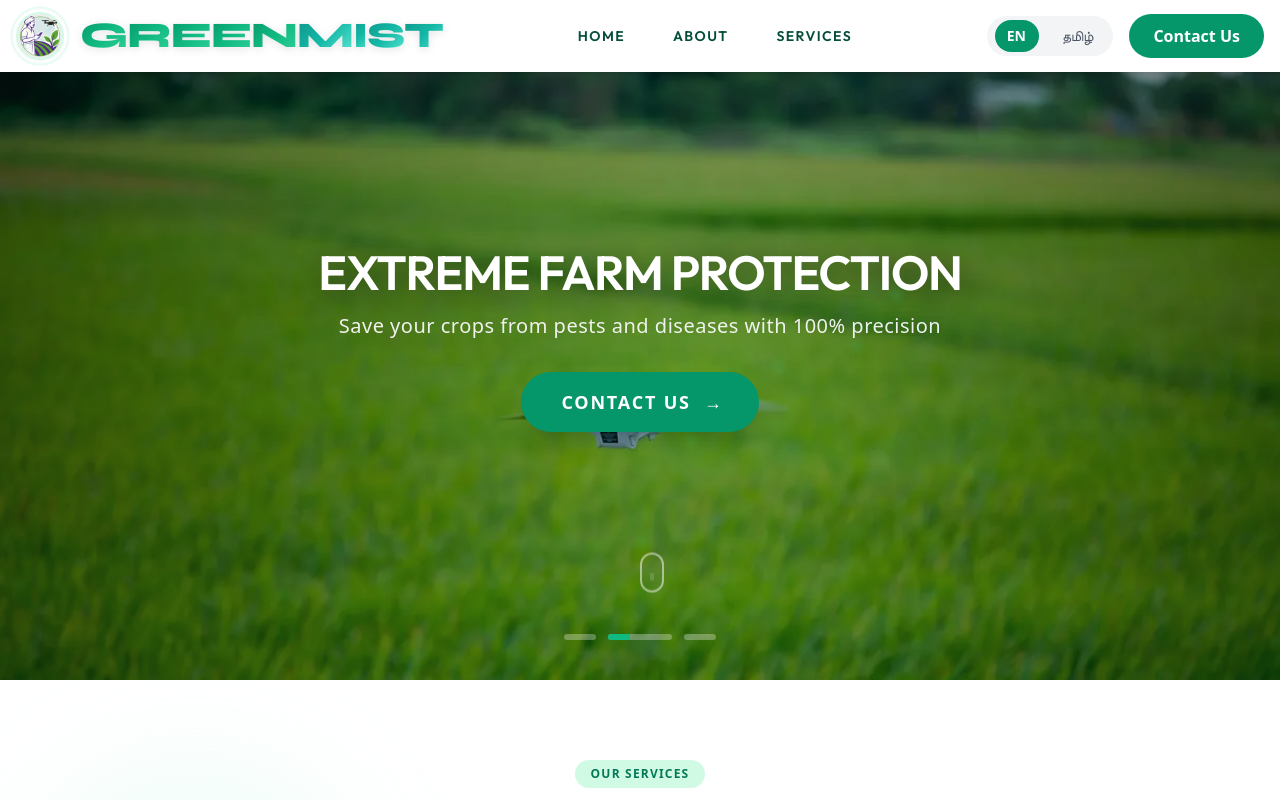
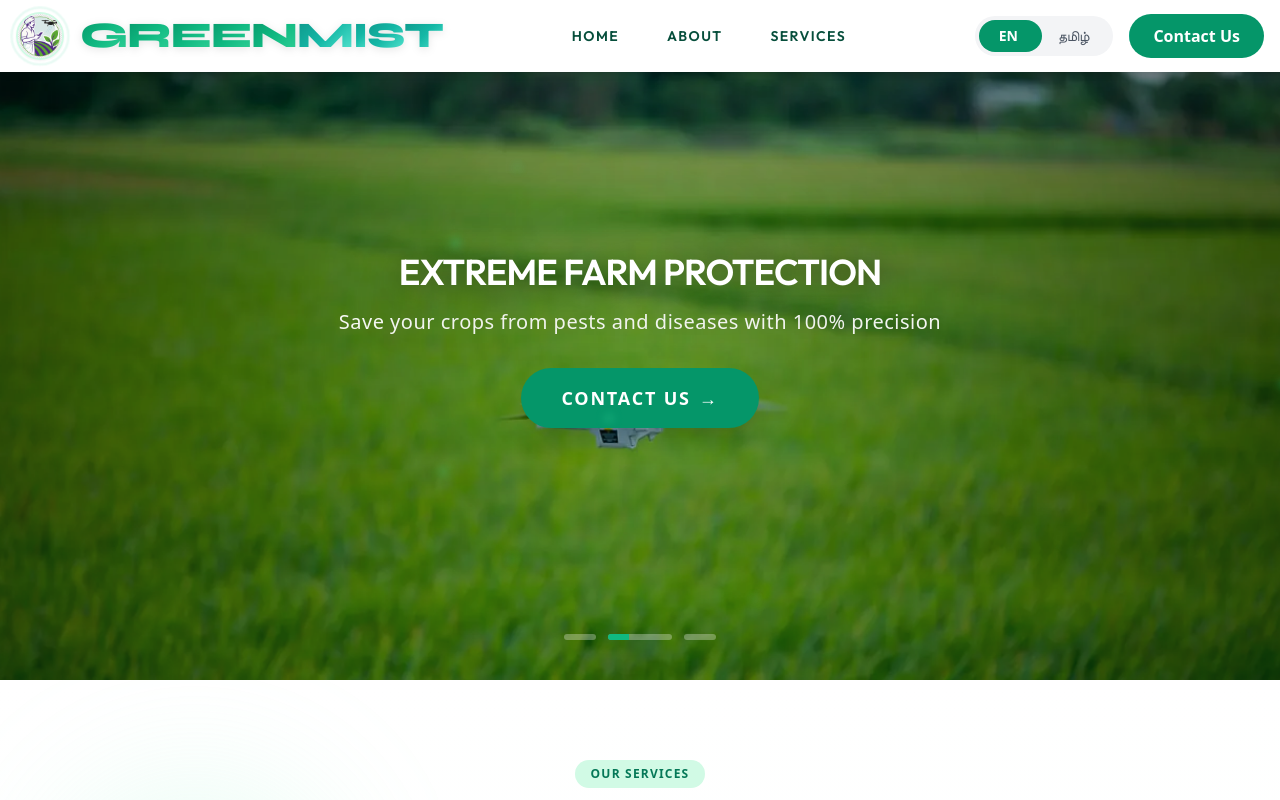
Before and after one commit to SanthoshKumar852002/Green_mist_project, a React (Vite) app: page / in a window 1280 px wide. Shown: the top 800 px of the page. Built offline with nearby package versions, Linux system fonts and the light colour scheme.

Commit message:
Updated ContactSection, HeroSlider, and Navbar

```diff
--- a/src/components/HeroSlider.jsx
+++ b/src/components/HeroSlider.jsx
@@ -1,4 +1,4 @@
-import React, { useEffect, useMemo, useState } from 'react';
+import React, { useEffect, useMemo, useState, useCallback } from 'react';
 import { motion, AnimatePresence } from 'framer-motion';
 import { useTranslation } from '../utils/i18n';
 
@@ -23,8 +23,18 @@ const slides = [
     },
 ];
 
-// Floating particle component
-const FloatingParticle = ({ delay, duration, size, left }) => (
+// Preload images utility
+const preloadImage = (src) => {
+    return new Promise((resolve, reject) => {
+        const img = new Image();
+        img.onload = resolve;
+        img.onerror = reject;
+        img.src = src;
+    });
+};
+
+// Floating particle component - memoized
+const FloatingParticle = React.memo(({ delay, duration, size, left }) => (
     <motion.div
         className="absolute rounded-full bg-emerald-400/30 blur-sm"
         style={{ width: size, height: size, left: `${left}%` }}
@@ -40,47 +50,76 @@ const FloatingParticle = ({ delay, duration, size, left }) => (
             ease: 'linear',
         }}
     />
-);
+));
 
 const HeroSlider = ({ lang }) => {
     const [currentSlide, setCurrentSlide] = useState(0);
     const { t } = useTranslation(lang);
-    const [isLoaded, setIsLoaded] = useState(false);
+    const [imagesLoaded, setImagesLoaded] = useState(false);
+    const [firstImageLoaded, setFirstImageLoaded] = useState(false);
     const [mousePosition, setMousePosition] = useState({ x: 0, y: 0 });
 
     const current = useMemo(() => slides[currentSlide], [currentSlide]);
 
+    // Preload first image immediately, then others
     useEffect(() => {
+        // Load first image with high priority
+        preloadImage(slides[0].image)
+            .then(() => setFirstImageLoaded(true))
+            .catch(() => setFirstImageLoaded(true));
+
+        // Preload remaining images in background
+        const preloadRest = async () => {
+            const promises = slides.slice(1).map(slide => preloadImage(slide.image));
+            await Promise.allSettled(promises);
+            setImagesLoaded(true);
+        };
+
+        // Delay loading other images until first is ready
+        const timer = setTimeout(preloadRest, 100);
+        return () => clearTimeout(timer);
+    }, []);
+
+    useEffect(() => {
+        if (!firstImageLoaded) return;
         const timer = setInterval(() => {
             setCurrentSlide((prev) => (prev + 1) % slides.length);
         }, 5000);
         return () => clearInterval(timer);
-    }, []);
+    }, [firstImageLoaded]);
 
-    // Parallax mouse effect
+    // Throttled parallax mouse effect
     useEffect(() => {
+        let rafId;
         const handleMouseMove = (e) => {
+            if (rafId) return;
+            rafId = requestAnimationFrame(() => {
                 const { clientX, clientY } = e;
                 const x = (clientX / window.innerWidth - 0.5) * 20;
                 const y = (clientY / window.innerHeight - 0.5) * 20;
                 setMousePosition({ x, y });
+                rafId = null;
+            });
         };
-        window.addEventListener('mousemove', handleMouseMove);
-        return () => window.removeEventListener('mousemove', handleMouseMove);
+        window.addEventListener('mousemove', handleMouseMove, { passive: true });
+        return () => {
+            window.removeEventListener('mousemove', handleMouseMove);
+            if (rafId) cancelAnimationFrame(rafId);
+        };
     }, []);
 
-    const scrollToContact = () => {
+    const scrollToContact = useCallback(() => {
         const element = document.getElementById('contact');
         if (element) {
             element.scrollIntoView({ behavior: 'smooth' });
         }
-    };
+    }, []);
 
-    // Generate particles
+    // Generate particles - reduced count for performance
     const particles = useMemo(() =>
-        Array.from({ length: 15 }, (_, i) => ({
+        Array.from({ length: 8 }, (_, i) => ({
             id: i,
-            delay: i * 0.5,
+            delay: i * 0.8,
             duration: 8 + Math.random() * 4,
             size: 4 + Math.random() * 8,
             left: Math.random() * 100,
@@ -88,28 +127,27 @@ const HeroSlider = ({ lang }) => {
         []);
 
     return (
-        <div className="relative h-[55vh] sm:h-[60vh] md:h-[75vh] lg:h-[85vh] w-full overflow-hidden bg-black">
-            {/* Floating Particles */}
+        <div className="relative h-[55vh] sm:h-[60vh] md:h-[75vh] lg:h-[85vh] w-full overflow-hidden bg-gradient-to-b from-primary-900 to-primary-950">
+            {/* Placeholder gradient shown while loading */}
+            {!firstImageLoaded && (
+                <div className="absolute inset-0 z-50 bg-gradient-to-br from-primary-800 via-primary-900 to-emerald-900 animate-pulse" />
+            )}
+
+            {/* Floating Particles - only render after first image loads */}
+            {firstImageLoaded && (
                 <div className="absolute inset-0 z-30 pointer-events-none overflow-hidden">
                     {particles.map((particle) => (
                         <FloatingParticle key={particle.id} {...particle} />
                     ))}
                 </div>
+            )}
 
-            {/* Animated gradient overlay */}
-            <motion.div
+            {/* Simplified gradient overlay */}
+            <div
                 className="absolute inset-0 z-10 pointer-events-none"
                 style={{
                     background: 'radial-gradient(circle at 50% 50%, transparent 0%, rgba(0,0,0,0.3) 100%)',
                 }}
-                animate={{
-                    background: [
-                        'radial-gradient(circle at 30% 30%, transparent 0%, rgba(0,0,0,0.3) 100%)',
-                        'radial-gradient(circle at 70% 70%, transparent 0%, rgba(0,0,0,0.3) 100%)',
-                        'radial-gradient(circle at 30% 30%, transparent 0%, rgba(0,0,0,0.3) 100%)',
-                    ]
-                }}
-                transition={{ duration: 10, repeat: Infinity, ease: 'linear' }}
             />
 
             <div className="absolute inset-0 overflow-hidden">
@@ -118,56 +156,50 @@ const HeroSlider = ({ lang }) => {
                     <motion.div
                         key={currentSlide}
                         className="absolute inset-0"
-                        initial={{ opacity: 0, scale: 1.1 }}
-                        animate={{ opacity: 1, scale: 1 }}
-                        exit={{ opacity: 0, scale: 0.95 }}
-                        transition={{ duration: 0.8 }}
+                        initial={{ opacity: 0 }}
+                        animate={{ opacity: 1 }}
+                        exit={{ opacity: 0 }}
+                        transition={{ duration: 0.5 }}
                     >
-                        <motion.img
+                        <img
                             src={slides[currentSlide].image}
                             alt="Slide"
                             loading={currentSlide === 0 ? "eager" : "lazy"}
                             fetchPriority={currentSlide === 0 ? "high" : "auto"}
                             decoding="async"
-                            className="w-full h-full object-cover"
+                            className="w-full h-full object-cover will-change-transform"
                             style={{
                                 objectPosition: 'center 5%',
-                                transform: `translate(${mousePosition.x}px, ${mousePosition.y}px) scale(1.05)`,
+                                transform: `translate3d(${mousePosition.x}px, ${mousePosition.y}px, 0) scale(1.05)`,
                             }}
-                            onLoad={() => setIsLoaded(true)}
-                            onError={() => setIsLoaded(true)}
                         />
                     </motion.div>
                 </AnimatePresence>
             </div>
 
+            {/* Content - show immediately with text */}
             <div className="absolute inset-0 z-20 flex flex-col items-center justify-center text-center px-4 sm:px-6 lg:px-8">
                 <div className="max-w-4xl mx-auto">
                     <AnimatePresence mode="wait">
                         <motion.div
                             key={`content-${currentSlide}`}
-                            initial={{ opacity: 0, y: 30 }}
+                            initial={{ opacity: 0, y: 20 }}
                             animate={{ opacity: 1, y: 0 }}
-                            exit={{ opacity: 0, y: -30 }}
-                            transition={{ duration: 0.5, delay: 0.2 }}
+                            exit={{ opacity: 0, y: -20 }}
+                            transition={{ duration: 0.3 }}
                         >
-                            <motion.h1
-                                className="text-white mb-2 sm:mb-3 md:mb-4 drop-shadow-2xl text-xl sm:text-2xl md:text-3xl lg:text-4xl xl:text-5xl uppercase tracking-tight leading-tight"
+                            <h1
+                                className="text-white mb-1 sm:mb-3 md:mb-4 drop-shadow-2xl text-lg sm:text-xl md:text-2xl lg:text-3xl xl:text-4xl uppercase tracking-tight leading-tight"
                                 style={{
                                     textShadow: '0 4px 30px rgba(0,0,0,0.5)',
                                 }}
                             >
                                 {t(current.titleKey)}
-                            </motion.h1>
+                            </h1>
 
-                            <motion.p
-                                className="text-xs sm:text-sm md:text-base lg:text-lg xl:text-xl text-white/95 mb-4 sm:mb-6 md:mb-8 font-medium tracking-wide max-w-3xl mx-auto leading-relaxed px-2 sm:px-4"
-                                initial={{ opacity: 0 }}
-                                animate={{ opacity: 1 }}
-                                transition={{ delay: 0.4 }}
-                            >
+                            <p className="text-xs sm:text-sm md:text-base lg:text-lg xl:text-xl text-white/95 mb-4 sm:mb-6 md:mb-8 font-medium tracking-wide max-w-3xl mx-auto leading-relaxed px-2 sm:px-4">
                                 {t(current.subtitleKey)}
-                            </motion.p>
+                            </p>
                         </motion.div>
                     </AnimatePresence>
 
@@ -175,32 +207,18 @@ const HeroSlider = ({ lang }) => {
                         type="button"
                         onClick={scrollToContact}
                         className="group relative px-5 py-2.5 sm:px-6 sm:py-3 md:px-8 md:py-3.5 lg:px-10 lg:py-4 bg-primary-600 text-white rounded-full text-xs sm:text-sm md:text-base lg:text-lg font-black overflow-hidden shadow-xl uppercase tracking-wider sm:tracking-widest"
-                        whileHover={{ scale: 1.05, boxShadow: '0 20px 40px rgba(16, 185, 129, 0.4)' }}
+                        whileHover={{ scale: 1.05 }}
                         whileTap={{ scale: 0.95 }}
-                        initial={{ opacity: 0, y: 20 }}
-                        animate={{ opacity: 1, y: 0 }}
-                        transition={{ delay: 0.6 }}
                     >
                         <span className="relative z-10 flex items-center gap-2">
                             {t('contactUs')}
-                            <motion.span
-                                animate={{ x: [0, 5, 0] }}
-                                transition={{ duration: 1.5, repeat: Infinity }}
-                            >
-                                →
-                            </motion.span>
+                            <span>→</span>
                         </span>
-                        <motion.div
-                            className="absolute inset-0 bg-gradient-to-r from-primary-900 to-emerald-600"
-                            initial={{ x: '-100%' }}
-                            whileHover={{ x: 0 }}
-                            transition={{ duration: 0.3 }}
-                        />
                     </motion.button>
                 </div>
             </div>
 
-            {/* Enhanced Dots with progress indicator */}
+            {/* Dots */}
             <div className="absolute bottom-6 sm:bottom-8 md:bottom-10 left-1/2 -translate-x-1/2 z-30 flex gap-2 sm:gap-3">
                 {slides.map((_, index) => (
                     <button
@@ -222,21 +240,6 @@ const HeroSlider = ({ lang }) => {
                     </button>
                 ))}
             </div>
-
-            {/* Scroll indicator */}
-            <motion.div
-                className="absolute bottom-20 sm:bottom-24 left-1/2 -translate-x-1/2 z-30"
-                animate={{ y: [0, 10, 0] }}
-                transition={{ duration: 2, repeat: Infinity }}
-            >
-                <div className="w-6 h-10 rounded-full border-2 border-white/50 flex justify-center pt-2">
-                    <motion.div
-                        className="w-1 h-2 bg-white rounded-full"
-                        animate={{ y: [0, 12, 0], opacity: [1, 0, 1] }}
-                        transition={{ duration: 2, repeat: Infinity }}
-                    />
-                </div>
-            </motion.div>
         </div>
     );
 };
--- a/src/components/Navbar.jsx
+++ b/src/components/Navbar.jsx
@@ -237,20 +237,20 @@ const Navbar = ({ t, onSelectLang, currentLang }) => {
                     <div className="hidden md:flex items-center gap-4">
                         {/* Language Switcher with animation */}
                         <motion.div
-                            className="flex items-center gap-1 bg-gray-100 rounded-full p-1 relative overflow-hidden"
+                            className="flex items-center bg-gray-100 rounded-full p-1 relative overflow-hidden"
                             whileHover={{ scale: 1.02 }}
                         >
                             <motion.div
                                 className="absolute inset-y-1 bg-primary-600 rounded-full"
                                 animate={{
-                                    x: currentLang === 'en' ? 4 : 52,
-                                    width: currentLang === 'en' ? 44 : 56
+                                    left: currentLang === 'en' ? 4 : 'calc(50% + 2px)',
+                                    width: 'calc(50% - 6px)'
                                 }}
                                 transition={{ type: "spring", stiffness: 300, damping: 30 }}
                             />
                             <button
                                 onClick={() => onSelectLang('en')}
-                                className={`px-4 py-1.5 rounded-full text-sm font-bold transition-colors duration-300 relative z-10 ${
+                                className={`px-5 py-1.5 rounded-full text-sm font-bold transition-colors duration-300 relative z-10 min-w-[50px] ${
                                     currentLang === 'en' ? 'text-white' : 'text-gray-600 hover:text-gray-800'
                                 }`}
                             >
@@ -258,7 +258,7 @@ const Navbar = ({ t, onSelectLang, currentLang }) => {
                             </button>
                             <button
                                 onClick={() => onSelectLang('ta')}
-                                className={`px-4 py-1.5 rounded-full text-sm font-bold transition-colors duration-300 relative z-10 ${
+                                className={`px-5 py-1.5 rounded-full text-sm font-bold transition-colors duration-300 relative z-10 min-w-[70px] whitespace-nowrap ${
                                     currentLang === 'ta' ? 'text-white' : 'text-gray-600 hover:text-gray-800'
                                 }`}
                             >
```
Also changed, not shown: src/components/ContactSection.jsx (+7 -12 lines). Lines whose indentation alone changed are shown as unchanged.
